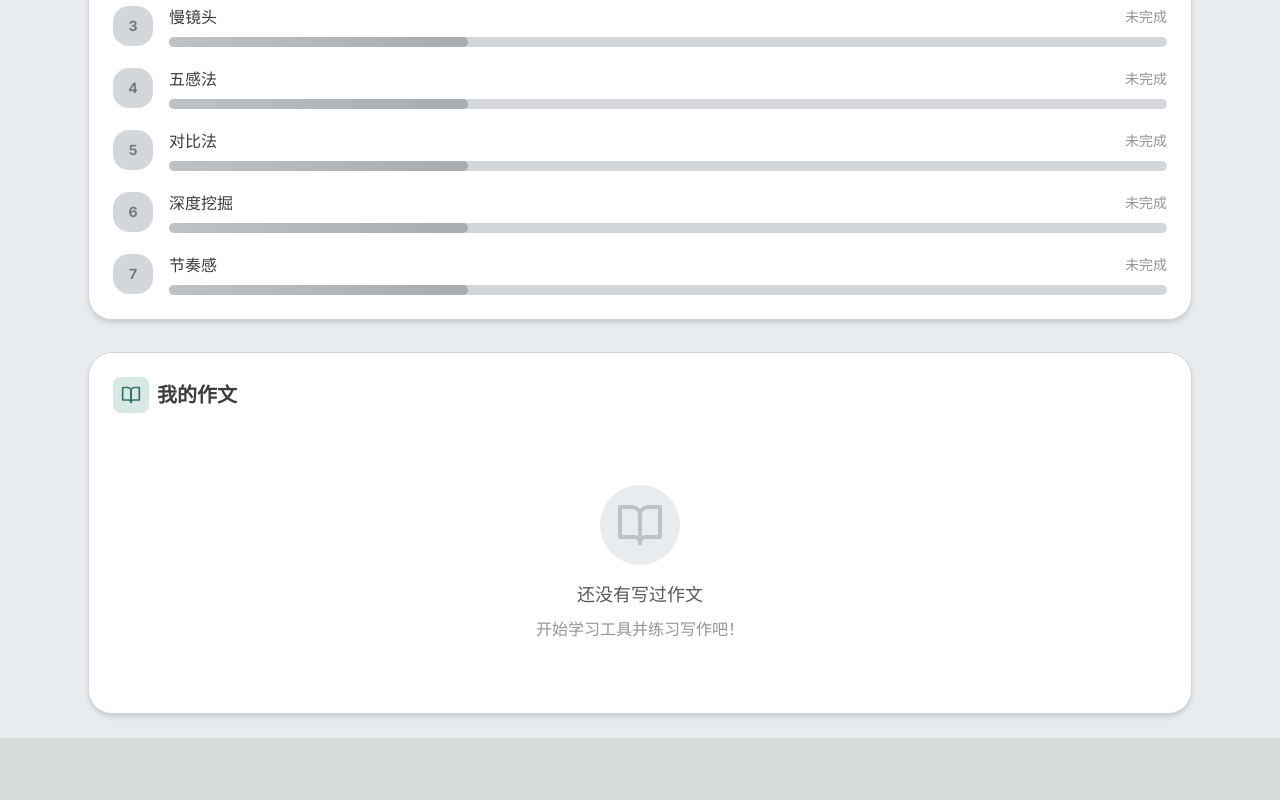
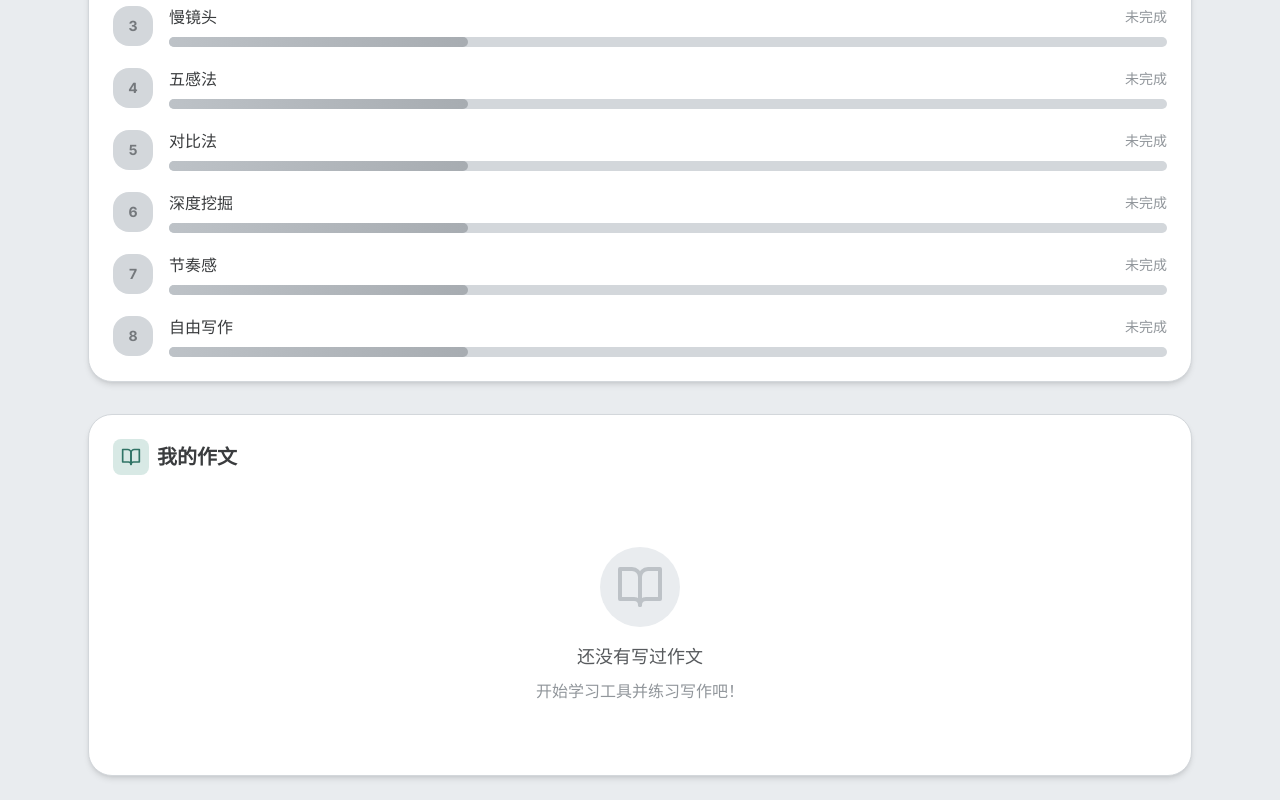
Before and after one commit to InitialXKO/Writing, a Next.js app: page /progress in a window 1280 px wide. Shown: the part 733-1533 px from the top of the page. Before the commit the page ends 1471 px from the top, so only its background shows below. Built offline with nearby package versions, Linux system fonts and the light colour scheme.

Commit message:
修复自由写作功能显示问题：1. 移除写作页面中自由写作的特殊显示逻辑 2. 修复口诀换行显示问题 3. 确保自由写作作为工具实例正确显示

```diff
--- a/src/app/page.tsx
+++ b/src/app/page.tsx
@@ -186,7 +186,8 @@ export default function HomePage() {
       <div className="max-w-6xl mx-auto grid grid-cols-1 md:grid-cols-2 lg:grid-cols-3 gap-6 mb-8">
         {writingTools.map((tool, index) => {
           const level = progress.levels.find(l => l.toolId === tool.id);
-          const isUnlocked = progress.unlockedTools.includes(tool.id);
+          // 自由写作工具始终是已解锁的
+          const isUnlocked = tool.id === 'free-writing' || progress.unlockedTools.includes(tool.id);
 
           return (
             <div
@@ -232,7 +233,7 @@ export default function HomePage() {
                 <div className="bg-gradient-to-r from-morandi-beige-50 to-morandi-beige-100 border border-morandi-beige-200 rounded-xl p-3">
                   <div className="text-sm font-bold text-morandi-beige-800 mb-1 flex items-center gap-2">
                     <div className="w-2 h-2 bg-morandi-beige-500 rounded-full"></div>
-                    口诀：{tool.mantra}
+                    <span className="whitespace-pre-line">口诀：{tool.mantra}</span>
                   </div>
                   <div className="text-xs text-morandi-beige-700">
                     {tool.tips}
--- a/src/app/tools/[id]/tool-page-client.tsx
+++ b/src/app/tools/[id]/tool-page-client.tsx
@@ -107,7 +107,7 @@ export default function ToolPageClient({ params }: { params: { id: string } }) {
               </div>
               口诀秘籍
             </h3>
-            <div className="text-2xl font-bold text-morandi-beige-900 mb-3 bg-white/50 p-4 rounded-xl">
+            <div className="text-2xl font-bold text-morandi-beige-900 mb-3 bg-white/50 p-4 rounded-xl whitespace-pre-line">
               {tool.mantra}
             </div>
             <p className="text-morandi-beige-700 bg-white/50 p-4 rounded-xl">{tool.tips}</p>
--- a/src/app/write/page.tsx
+++ b/src/app/write/page.tsx
@@ -461,63 +461,22 @@ function WriteContent() {
         {/* AI反馈和提示区域 */}
         <div className="space-y-6">
           {/* 核心工具提示 */}
-          {selectedTool === 'free-writing' ? (
-            <div className="bg-gradient-to-br from-morandi-purple-50 to-morandi-purple-100 border border-morandi-purple-200 rounded-2xl p-6">
-              <h2 className="text-lg font-bold text-morandi-purple-800 mb-4 flex items-center gap-2">
-                <div className="p-2 bg-morandi-purple-500/20 rounded-lg">
-                  <Lightbulb className="w-5 h-5 text-morandi-purple-700" />
-                </div>
-                自由写作口诀
-              </h2>
-              <div className="bg-white/50 p-4 rounded-xl mb-4">
-                <div className="text-lg font-bold text-morandi-purple-900 whitespace-pre-line">
-                  写作不是为了当一个"好学生"
-                  {'\n'}而是为了当一个"诚实的记录者"
-                  {'\n\n'}你的生活，你的感受，你的视角
-                  {'\n'}本身就价值连城
-                </div>
-              </div>
-            </div>
-          ) : (
           <div className="bg-gradient-to-br from-morandi-blue-50 to-morandi-blue-100 border border-morandi-blue-200 rounded-2xl p-6">
-              <h2 className="text-lg font-bold text-morandi-blue-800 mb-4 flex items-center gap-2">
+            <h2 className="text-2xl font-bold text-morandi-blue-800 mb-4 flex items-center gap-2">
               <div className="p-2 bg-morandi-blue-500/20 rounded-lg">
                 <Lightbulb className="w-5 h-5 text-morandi-blue-700" />
               </div>
               核心口诀
             </h2>
-              <div className="bg-white/50 p-4 rounded-xl mb-4">
-                <div className="text-lg font-bold text-morandi-blue-900">{selectedToolData?.mantra}</div>
+            <div className="text-2xl font-bold text-morandi-blue-900 mb-3 bg-white/50 p-4 rounded-xl whitespace-pre-line">
+              {selectedToolData?.mantra}
             </div>
-              <p className="text-morandi-blue-700 text-sm">{selectedToolData?.tips}</p>
+            <p className="text-morandi-blue-700 bg-white/50 p-4 rounded-xl">{selectedToolData?.tips}</p>
           </div>
-          )}
 
           {/* 写作示范 */}
-          {selectedTool === 'free-writing' ? (
-            <div className="bg-gradient-to-br from-morandi-beige-50 to-morandi-beige-100 border border-morandi-beige-200 rounded-2xl p-6">
-              <h3 className="font-bold text-morandi-beige-800 mb-4 flex items-center gap-2">
-                <div className="p-2 bg-morandi-beige-500/20 rounded-lg">
-                  <Zap className="w-4 h-4 text-morandi-beige-700" />
-                </div>
-                自由写作示范
-              </h3>
-              <div className="bg-white/50 p-4 rounded-xl">
-                <p className="text-morandi-beige-800 whitespace-pre-line">
-                  写作，是生命本身的呼吸。
-                  {'\n'}它没有规则，唯一的裁判是你的内心。它是你与世界对话的方式，是你整理思想的工具，是你抵抗遗忘的武器。
-                  {'\n\n'}现在，请从这里开始：
-                  {'\n\n'}去写吧。
-                  {'\n'}就从那个让你心弦一颤的瞬间开始写起。
-                  {'\n'}写下你的困惑、你的骄傲、你的尴尬与你的热爱。
-                  {'\n'}因为这个世界，只有一个你。
-                  {'\n'}你的故事，值得被永恒地记录。
-                </p>
-              </div>
-            </div>
-          ) : (
           <div className="bg-white rounded-2xl shadow-card p-6 border border-morandi-gray-200">
-              <h3 className="font-bold text-morandi-gray-800 mb-4 flex items-center gap-2">
+            <h3 className="text-2xl font-bold text-morandi-gray-800 mb-4 flex items-center gap-2">
               <div className="p-2 bg-morandi-green-100 rounded-lg">
                 <Zap className="w-4 h-4 text-morandi-green-600" />
               </div>
@@ -533,7 +492,6 @@ function WriteContent() {
                     </div>
                     <p className="text-morandi-pink-800 text-sm">{example.bad}</p>
                   </div>
-
                   <div className="bg-morandi-green-50 border border-morandi-green-200 rounded-lg p-3">
                     <div className="flex items-center gap-2 text-morandi-green-700 mb-2">
                       <div className="w-2 h-2 bg-morandi-green-500 rounded-full"></div>
@@ -545,7 +503,6 @@ function WriteContent() {
               ))}
             </div>
           </div>
-          )}
 
           {/* 行动任务 */}
           {actionItems.length > 0 && (
--- a/src/data/tools.ts
+++ b/src/data/tools.ts
@@ -210,5 +210,36 @@ export const writingTools: WritingTool[] = [
       correctAnswer: 1,
       explanation: '第二句通过长短句的变化制造了节奏感，体现了"节奏感"技巧'
     }
+  },
+  {
+    id: 'free-writing',
+    name: '自由写作',
+    title: '诚实的记录者',
+    description: '写作不是为了当一个"好学生"，而是为了当一个"诚实的记录者"。你的生活，你的感受，你的视角本身就价值连城',
+    mantra: '写作不是为了当一个"好学生"\n而是为了当一个"诚实的记录者"',
+    tips: '你的生活，你的感受，你的视角本身就价值连城',
+    suitableFor: '任何写作场景',
+    caution: '不要担心写得好不好，重要的是开始写',
+    examples: [
+      {
+        bad: '不要担心写得好不好，重要的是开始写',
+        good: '写作，是生命本身的呼吸。它没有规则，唯一的裁判是你的内心。它是你与世界对话的方式，是你整理思想的工具，是你抵抗遗忘的武器。\n\n现在，请从这里开始：\n\n去写吧。就从那个让你心弦一颤的瞬间开始写起。写下你的困惑、你的骄傲、你的尴尬与你的热爱。因为这个世界，只有一个你。你的故事，值得被永恒地记录。'
+      }
+    ],
+    exercises: [
+      '写下今天让你印象最深刻的一个瞬间',
+      '描述一个让你感到困惑的事情',
+      '记录一个你最近的梦境'
+    ],
+    comprehensionTest: {
+      question: '自由写作的核心理念是什么？',
+      options: [
+        '写作是为了得到好成绩',
+        '写作是为了当一个"诚实的记录者"',
+        '写作必须遵循严格的规则'
+      ],
+      correctAnswer: 1,
+      explanation: '自由写作的核心理念是当一个"诚实的记录者"，记录自己的生活、感受和视角。'
+    }
   }
 ];
```
Lines whose indentation alone changed are shown as unchanged.
